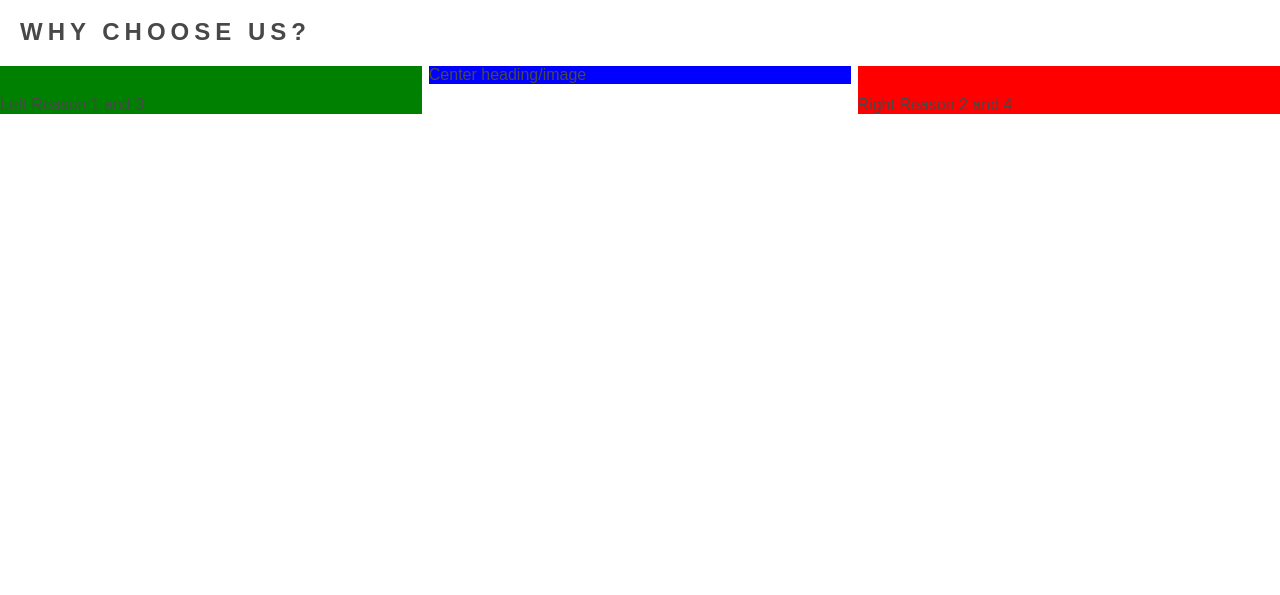
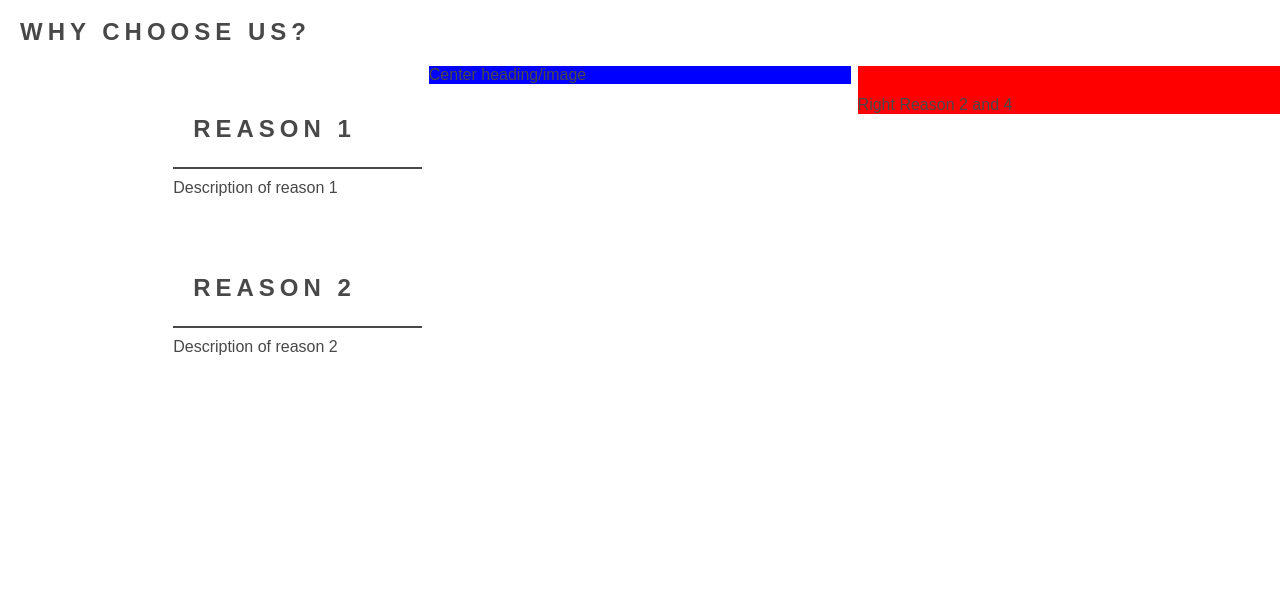
Before and after one commit to pecheylauren02/my-safari-getaway, a plain HTML site: page index.html in a window 1280 px wide. Shown: the part 797-1392 px from the top of the page. Drawn offline with Linux system fonts and the light colour scheme; a web font is replaced by a local one.

Commit message:
Style left-reasons-heading section

```diff
--- a/assets/css/style.css
+++ b/assets/css/style.css
@@ -77,7 +77,6 @@ h1, h2 {
     padding-top: 30px;
     width: 33%;
     float: left;
-    background-color: green;
 }
 
 #right-reasons {
@@ -91,6 +90,20 @@ h1, h2 {
     width: 33%;
     margin: 0 auto;
     background-color: blue;
+}
+
+.left-reasons-heading {
+    width: 59%;
+    float: right;
+    line-height: 25px;
+    clear: both;
+    margin-bottom: 55px;
+}
+
+hr {
+    border-top: 2px solid rgb(72, 72, 72);
+    width: 100%;
+    margin: 6px 0;
 }
 
 /* footer section */
--- a/index.html
+++ b/index.html
@@ -41,7 +41,22 @@
     </section>
     <section id="safari-reasons">
         <h1>Why choose us? </h1>
-        <div id="left-reasons">Left Reason 1 and 3</div>
+        <div id="left-reasons">
+            <div class="left-reasons-heading">
+                <h2>Reason 1</h2>
+                <hr>
+                <p>
+                    Description of reason 1
+                </p>
+            </div>
+            <div class="left-reasons-heading">
+                <h2>Reason 2</h2>
+                <hr>
+                <p>
+                    Description of reason 2
+                </p>
+            </div>
+        </div>
         <div id="right-reasons">Right Reason 2 and 4</div>
         <div id="center-reasons">Center heading/image</div>
     </section>
```
